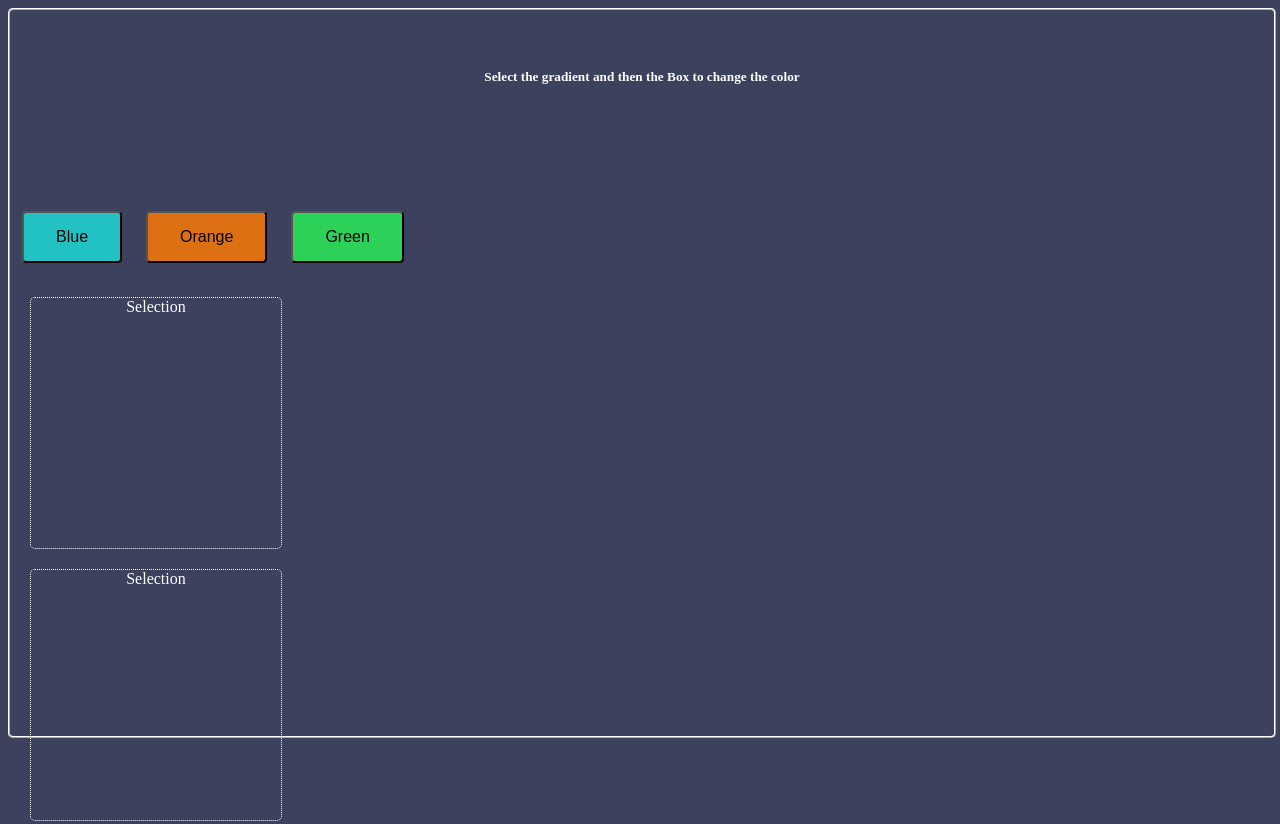
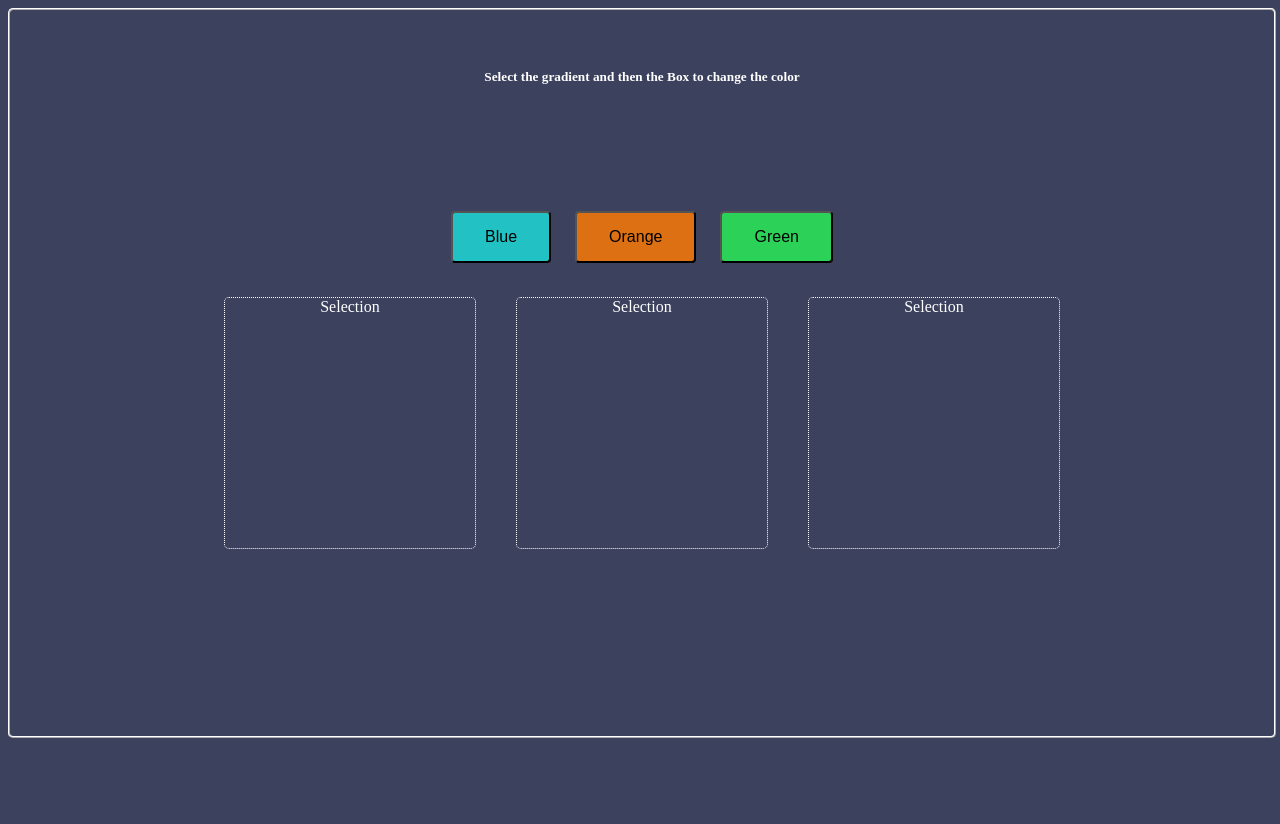
Before and after one commit to acciojob/passing-handler-prop-react-Shriram26101999, a React app: page / in a window 1280 px wide. Shown: the top 824 px of the page. Built offline with nearby package versions, Linux system fonts and the light colour scheme.

Commit message:
Update App.css

```diff
--- a/src/styles/App.css
+++ b/src/styles/App.css
@@ -51,3 +51,8 @@ button {
     background: rgb(44, 209, 88);
     color: black;
 }
+
+.row {
+    display: flex;
+    justify-content: center;
+}
```
